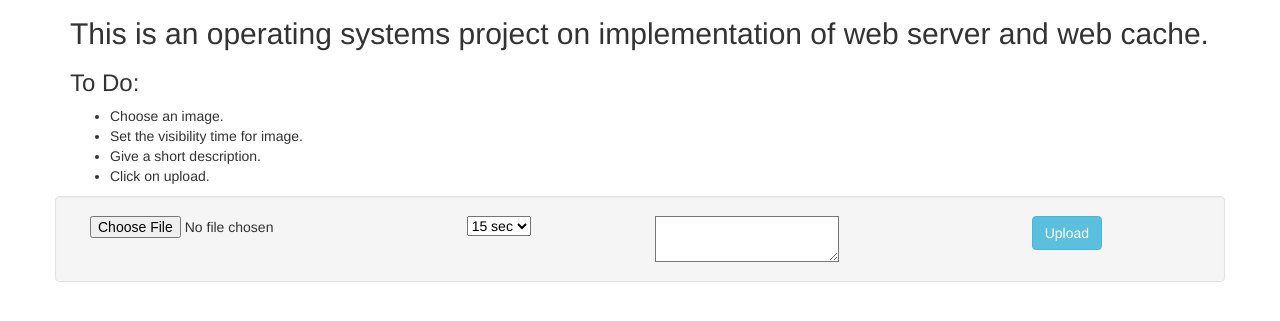
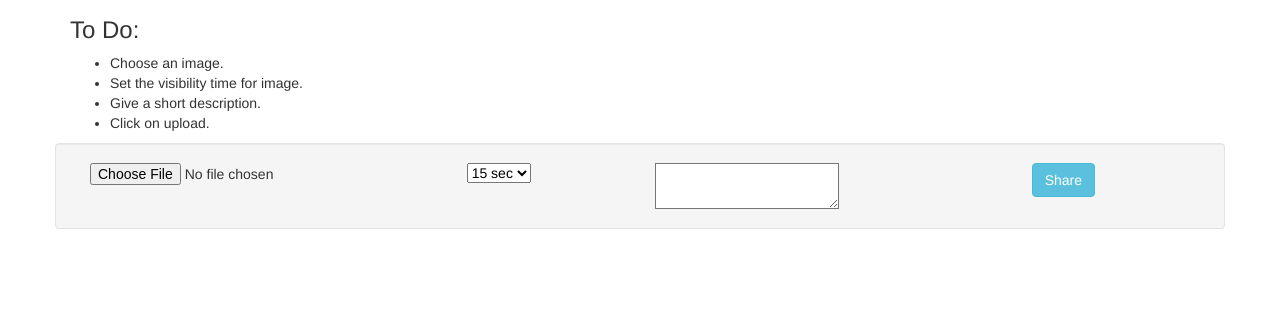
Before and after one commit to shubhank-srivastava/Real-Time-Image-Share, a plain HTML site: page index.html in a window 1280 px wide. Shown: the part 63-384 px from the top of the page. Drawn offline with nearby package versions, Linux system fonts and the light colour scheme; no server answers.

Commit message:
Update index.html

```diff
--- a/index.html
+++ b/index.html
@@ -48,7 +48,6 @@
 </head>
 <body data-ng-controller="appController" class="container">
 	<h1>Welcome to Real-Time Image Sharing</h1>
-	<h2>This is an operating systems project on implementation of web server and web cache.</h2>
 	<h3>To Do:</h3>
 	<ul>
 		<li>Choose an image.</li>
@@ -69,7 +68,7 @@
         </select>
         </span>
         <span class="col-md-4"><textarea id="desc"></textarea></span>
-        <span class="col-md-2"><input type="button" value="Upload" class="btn btn-info" data-ng-click="upload()"/></span>
+        <span class="col-md-2"><input type="button" value="Share" class="btn btn-info" data-ng-click="upload()"/></span>
     </form>
     </div>
     <div>
```
